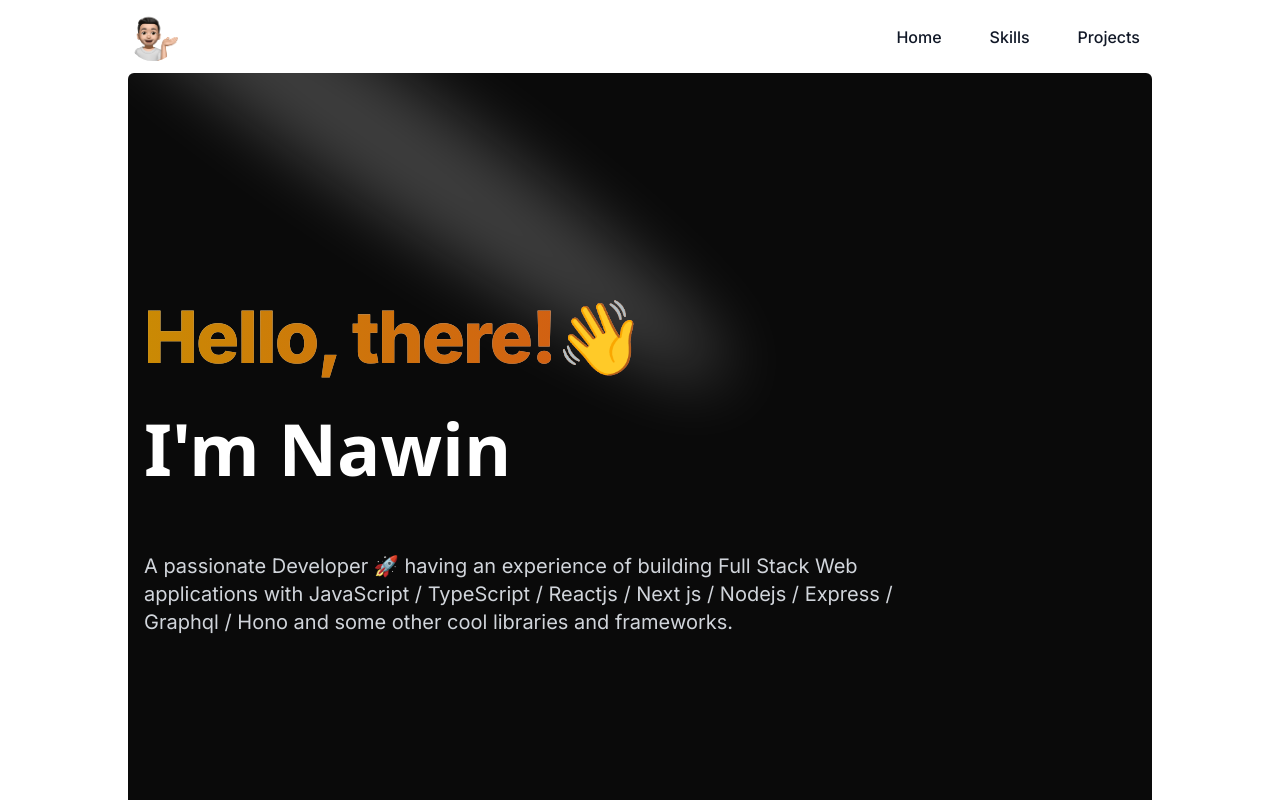
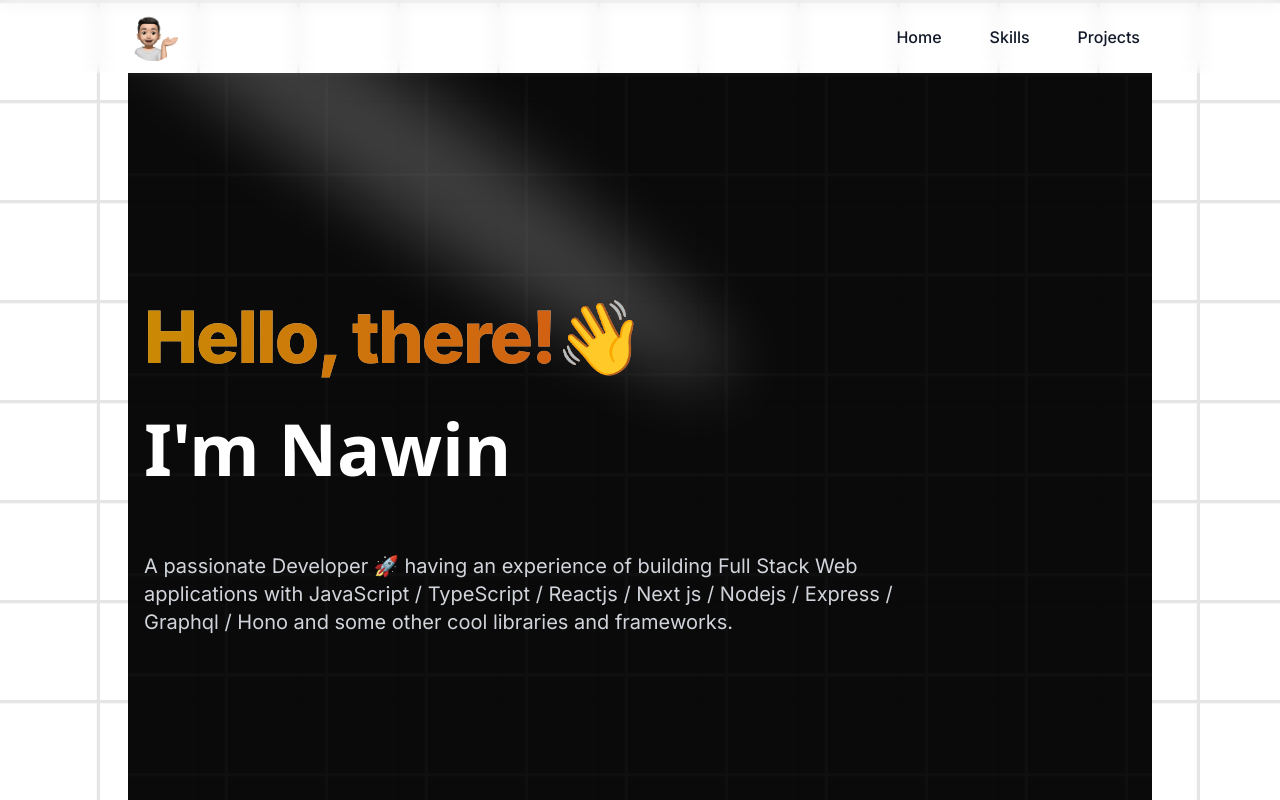
Before and after one commit to nawinsharma/Nawin, a Next.js app: page / in a window 1280 px wide. Shown: the top 800 px of the page. Built offline with nearby package versions, Linux system fonts and the light colour scheme.

Commit message:
:sparkles: add custom tailwind config for different colors

```diff
--- a/tailwind.config.ts
+++ b/tailwind.config.ts
@@ -1,28 +1,95 @@
 import type { Config } from "tailwindcss";
-import svgToDataUri from "mini-svg-data-uri";
+
+const svgToDataUri = require("mini-svg-data-uri");
+
+const colors = require("tailwindcss/colors");
 const {
   default: flattenColorPalette,
 } = require("tailwindcss/lib/util/flattenColorPalette");
-const config: Config = {
+
+const config = {
+  darkMode: ["class"],
   content: [
-    "./app/**/*.{js,ts,jsx,tsx,mdx}",
-    "./pages/**/*.{js,ts,jsx,tsx,mdx}",
-    "./components/**/*.{js,ts,jsx,tsx,mdx}",
-
-    // Or if using `src` directory:
-    "./src/**/*.{js,ts,jsx,tsx,mdx}",
+    "./pages/**/*.{ts,tsx}",
+    "./components/**/*.{ts,tsx}",
+    "./app/**/*.{ts,tsx}",
+    "./src/**/*.{ts,tsx}",
+    "./data/**/*.{ts,tsx}",
   ],
+  prefix: "",
   theme: {
+    container: {
+      center: true,
+      padding: "2rem",
+      screens: {
+        "2xl": "1400px",
+      },
+    },
     extend: {
-      backgroundImage: {
-        "gradient-radial": "radial-gradient(var(--tw-gradient-stops))",
-        "gradient-conic":
-          "conic-gradient(from 180deg at 50% 50%, var(--tw-gradient-stops))",
+      colors: {
+        black: {
+          DEFAULT: "#000",
+          100: "#000319",
+          200: "rgba(17, 25, 40, 0.75)",
+          300: "rgba(255, 255, 255, 0.125)",
+        },
+        white: {
+          DEFAULT: "#FFF",
+          100: "#BEC1DD",
+          200: "#C1C2D3",
+        },
+        blue: {
+          "100": "#E4ECFF",
+        },
+        purple: "#CBACF9",
+        border: "hsl(var(--border))",
+        input: "hsl(var(--input))",
+        ring: "hsl(var(--ring))",
+        background: "hsl(var(--background))",
+        foreground: "hsl(var(--foreground))",
+        primary: {
+          DEFAULT: "hsl(var(--primary))",
+          foreground: "hsl(var(--primary-foreground))",
+        },
+        secondary: {
+          DEFAULT: "hsl(var(--secondary))",
+          foreground: "hsl(var(--secondary-foreground))",
+        },
+        destructive: {
+          DEFAULT: "hsl(var(--destructive))",
+          foreground: "hsl(var(--destructive-foreground))",
+        },
+        muted: {
+          DEFAULT: "hsl(var(--muted))",
+          foreground: "hsl(var(--muted-foreground))",
+        },
+        accent: {
+          DEFAULT: "hsl(var(--accent))",
+          foreground: "hsl(var(--accent-foreground))",
+        },
+        popover: {
+          DEFAULT: "hsl(var(--popover))",
+          foreground: "hsl(var(--popover-foreground))",
+        },
+        card: {
+          DEFAULT: "hsl(var(--card))",
+          foreground: "hsl(var(--card-foreground))",
+        },
       },
-      animation: {
-        spotlight: "spotlight 2s ease .75s 1 forwards",
+      borderRadius: {
+        lg: "var(--radius)",
+        md: "calc(var(--radius) - 2px)",
+        sm: "calc(var(--radius) - 4px)",
       },
       keyframes: {
+        "accordion-down": {
+          from: { height: "0" },
+          to: { height: "var(--radix-accordion-content-height)" },
+        },
+        "accordion-up": {
+          from: { height: "var(--radix-accordion-content-height)" },
+          to: { height: "0" },
+        },
         spotlight: {
           "0%": {
             opacity: "0",
@@ -33,17 +100,87 @@ const config: Config = {
             transform: "translate(-50%,-40%) scale(1)",
           },
         },
-      }
+        shimmer: {
+          from: {
+            backgroundPosition: "0 0",
+          },
+          to: {
+            backgroundPosition: "-200% 0",
+          },
+        },
+        moveHorizontal: {
+          "0%": {
+            transform: "translateX(-50%) translateY(-10%)",
+          },
+          "50%": {
+            transform: "translateX(50%) translateY(10%)",
+          },
+          "100%": {
+            transform: "translateX(-50%) translateY(-10%)",
+          },
+        },
+        moveInCircle: {
+          "0%": {
+            transform: "rotate(0deg)",
+          },
+          "50%": {
+            transform: "rotate(180deg)",
+          },
+          "100%": {
+            transform: "rotate(360deg)",
+          },
+        },
+        moveVertical: {
+          "0%": {
+            transform: "translateY(-50%)",
+          },
+          "50%": {
+            transform: "translateY(50%)",
+          },
+          "100%": {
+            transform: "translateY(-50%)",
+          },
+        },
+        scroll: {
+          to: {
+            transform: "translate(calc(-50% - 0.5rem))",
+          },
+        },
+      },
+      animation: {
+        "accordion-down": "accordion-down 0.2s ease-out",
+        "accordion-up": "accordion-up 0.2s ease-out",
+        spotlight: "spotlight 2s ease .75s 1 forwards",
+        shimmer: "shimmer 2s linear infinite",
+        first: "moveVertical 30s ease infinite",
+        second: "moveInCircle 20s reverse infinite",
+        third: "moveInCircle 40s linear infinite",
+        fourth: "moveHorizontal 40s ease infinite",
+        fifth: "moveInCircle 20s ease infinite",
+        scroll:
+          "scroll var(--animation-duration, 40s) var(--animation-direction, forwards) linear infinite",
+      },
     },
   },
   plugins: [
+    require("tailwindcss-animate"),
     addVariablesForColors,
     function ({ matchUtilities, theme }: any) {
       matchUtilities(
         {
-          "bg-dot-thick": (value: any) => ({
+          "bg-grid": (value: any) => ({
             backgroundImage: `url("${svgToDataUri(
-              `<svg xmlns="http://www.w3.org/2000/svg" viewBox="0 0 32 32" width="16" height="16" fill="none"><circle fill="${value}" id="pattern-circle" cx="10" cy="10" r="2.5"></circle></svg>`
+              `<svg xmlns="http://www.w3.org/2000/svg" viewBox="0 0 32 32" width="100" height="100" fill="none" stroke="${value}"><path d="M0 .5H31.5V32"/></svg>`
+            )}")`,
+          }),
+          "bg-grid-small": (value: any) => ({
+            backgroundImage: `url("${svgToDataUri(
+              `<svg xmlns="http://www.w3.org/2000/svg" viewBox="0 0 32 32" width="8" height="8" fill="none" stroke="${value}"><path d="M0 .5H31.5V32"/></svg>`
+            )}")`,
+          }),
+          "bg-dot": (value: any) => ({
+            backgroundImage: `url("${svgToDataUri(
+              `<svg xmlns="http://www.w3.org/2000/svg" viewBox="0 0 32 32" width="16" height="16" fill="none"><circle fill="${value}" id="pattern-circle" cx="10" cy="10" r="1.6257413380501518"></circle></svg>`
             )}")`,
           }),
         },
@@ -51,9 +188,8 @@ const config: Config = {
       );
     },
   ],
-};
+} satisfies Config;
 
-// This plugin adds each Tailwind color as a global CSS variable, e.g. var(--gray-200).
 function addVariablesForColors({ addBase, theme }: any) {
   let allColors = flattenColorPalette(theme("colors"));
   let newVars = Object.fromEntries(
@@ -64,4 +200,5 @@ function addVariablesForColors({ addBase, theme }: any) {
     ":root": newVars,
   });
 }
+
 export default config;
```
